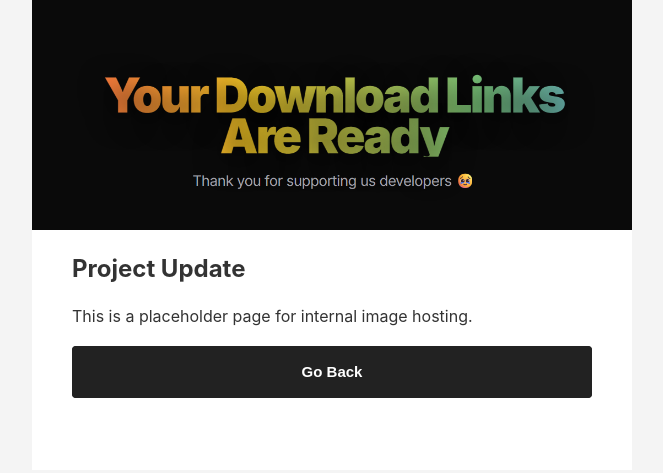
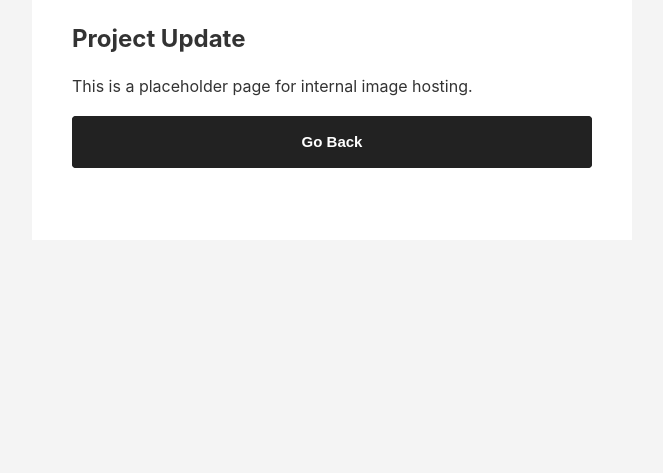
Before and after one commit to automv/images, a plain HTML site: page index.html in a window 1280 px wide. Shown: the whole page, without its empty margins (308-971 px from the left). Drawn offline with Linux system fonts and the light colour scheme.

Commit message:
Update index.html

```diff
--- a/index.html
+++ b/index.html
@@ -5,7 +5,7 @@
     <meta name="viewport" content="width=device-width, initial-scale=1.0">
     <meta name="robots" content="noindex, nofollow, noarchive">
     <meta name="googlebot" content="noindex, nofollow">
-    <title>Newsletter</title>
+    <title>Images</title>
     <style>
         /* Base Reset */
         body { margin: 0; padding: 0; background-color: #f4f4f4; font-family: -apple-system, sans-serif; }
@@ -31,7 +31,7 @@
         <table class="main" role="presentation">
             <tr>
                 <td>
-                    <img src="/Download%20Email%20Header.png" alt="Header" width="600" style="display: block; width: 100%; height: auto;">
+                    <!-- <img src="/Download%20Email%20Header.png" alt="Header" width="600" style="display: block; width: 100%; height: auto;"> -->
                 </td>
             </tr>
 
```
